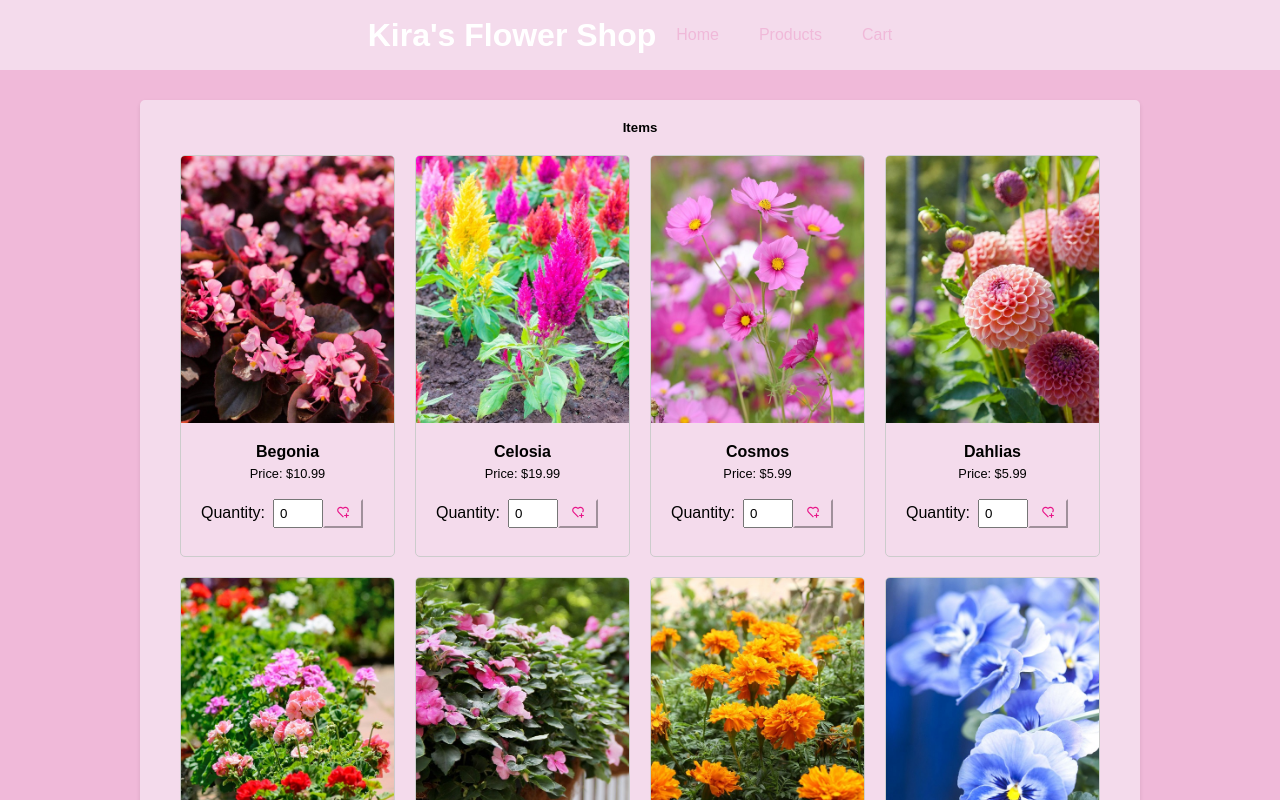
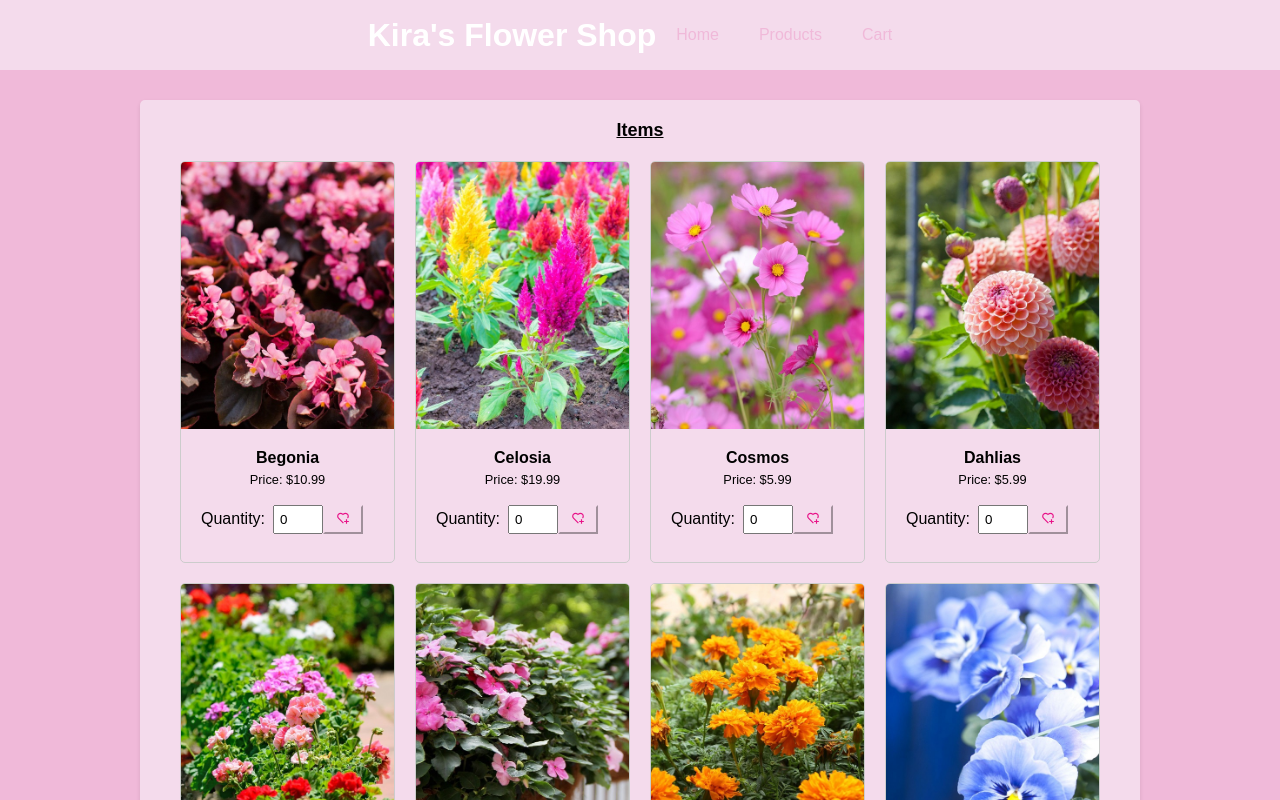
Before and after one commit to kiraashley24/inf655_midterm, a React (Create React App) app: page /cart in a window 1280 px wide. Shown: the top 800 px of the page. Built offline with nearby package versions, Linux system fonts and the light colour scheme.

Commit message:
updated background color/title font

```diff
--- a/src/index.css
+++ b/src/index.css
@@ -105,6 +105,11 @@ nav a:hover {
   display: block;
 }
 
+.card-title {
+  font-size: large;
+  text-decoration: underline;
+}
+
 .products {
   display: flex;
   flex-wrap: wrap;
@@ -112,7 +117,7 @@ nav a:hover {
   gap: 20px;
   margin-top: 20px;
   padding: 0 20px;
-  background-color: #f4dbec;
+  background-color: #f0b9d9;
 }
 
 .product-card {
--- a/src/pages/Cart.js
+++ b/src/pages/Cart.js
@@ -3,9 +3,6 @@ import { Link } from 'react-router-dom';
 import ItemDescript from '../components/ItemDescript';
 import { RiHeartAddLine } from "react-icons/ri";
 import { VscRemove } from "react-icons/vsc";
-
-// Import the CSS class for smaller images
-// Assuming Cart.css is the file where you define the smaller-image class
 
 const Cart = ({ cart, removeFromCart }) => {
   const [items, setItems] = useState([]);
```
